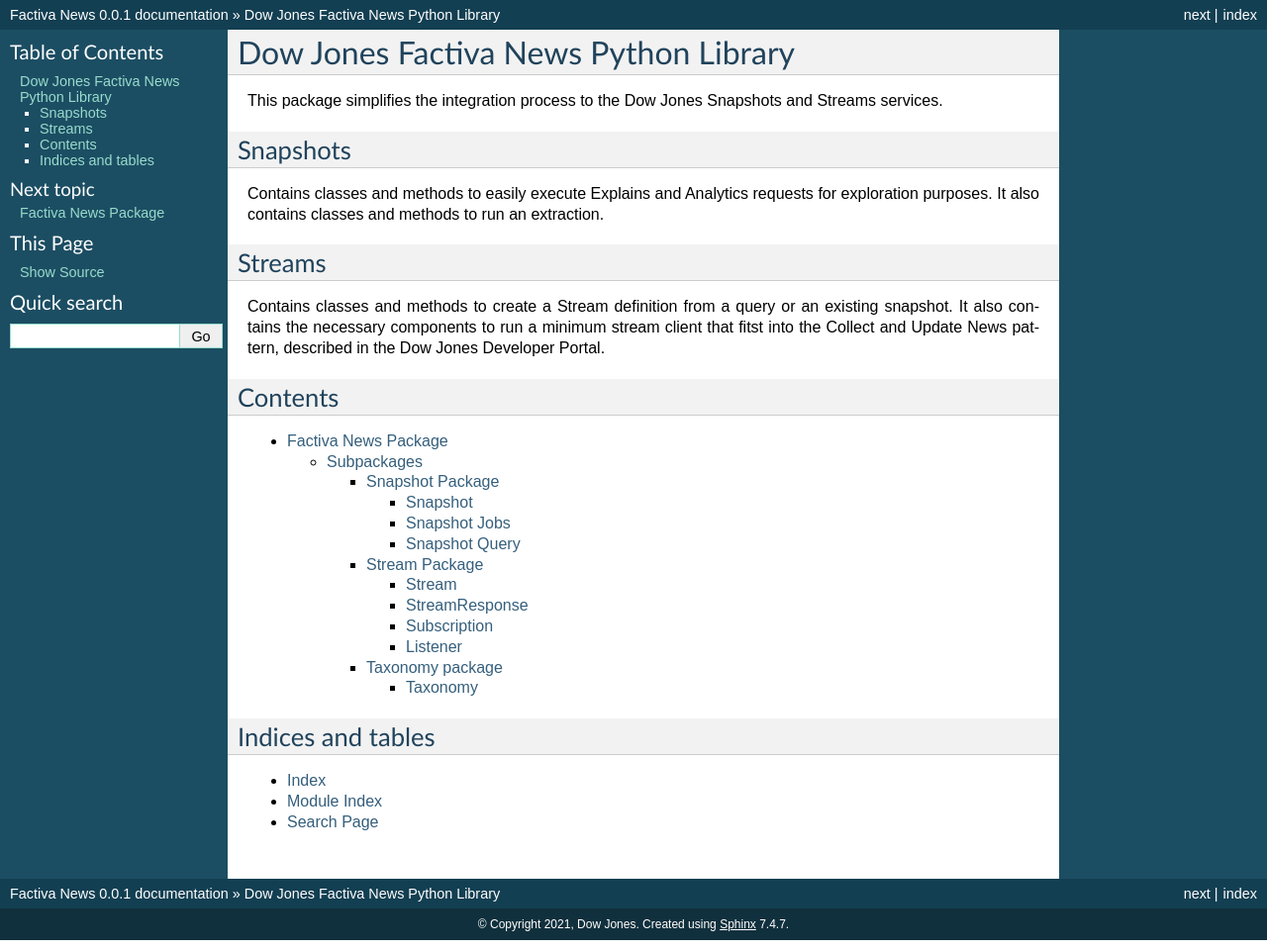
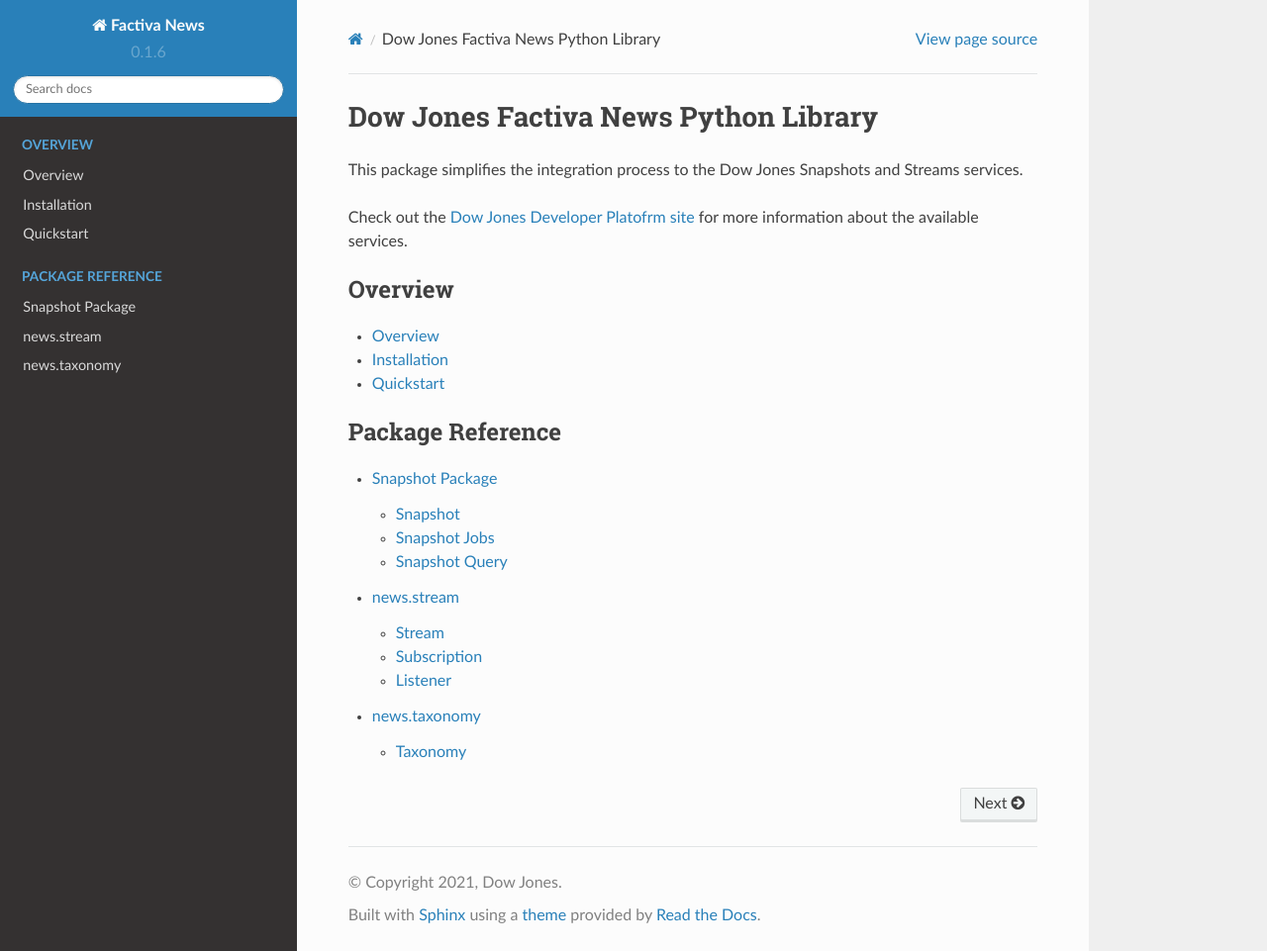
Before and after one commit to dowjones/factiva-news-python, a Sphinx documentation site: the page built from docs/source/index.rst, in a window 1280 px wide and 961 px high. Shown: the whole window at 99% size. Built offline with Sphinx 7.4.7 and the Read the Docs theme 2.0.0, drawn with Linux system fonts in a browser that asks for light colours.

Commit message:
Updated full documentation structure.

```diff
--- a/docs/source/conf.py
+++ b/docs/source/conf.py
@@ -12,9 +12,10 @@
 #
 import os
 import sys
+from factiva.news.__version__ import __version__
 sys.path.insert(0, os.path.abspath('../../src'))
 sys.path.insert(0, os.path.abspath('../../src/factiva'))
-
+sys.path.insert(0, os.path.abspath('../../src/factiva/core'))
 
 # -- Project information -----------------------------------------------------
 
@@ -23,7 +24,8 @@
 author = 'Dow Jones'
 
 # The full version, including alpha/beta/rc tags
-release = '0.0.1'
+release = __version__
+version = __version__
 
 
 # -- General configuration ---------------------------------------------------
@@ -43,13 +45,15 @@
 # This pattern also affects html_static_path and html_extra_path.
 exclude_patterns = []
 
+# Master Doc name
+master_doc = 'index'
 
 # -- Options for HTML output -------------------------------------------------
 
 # The theme to use for HTML and HTML Help pages.  See the documentation for
 # a list of builtin themes.
 #
-html_theme = 'default'
+html_theme = 'sphinx_rtd_theme'
 
 # Add any paths that contain custom static files (such as style sheets) here,
 # relative to this directory. They are copied after the builtin static files,
--- a/docs/source/index.rst
+++ b/docs/source/index.rst
@@ -3,27 +3,22 @@
 
 This package simplifies the integration process to the Dow Jones Snapshots and Streams services.
 
-Snapshots
-=========
-Contains classes and methods to easily execute Explains and Analytics requests for exploration purposes. It also contains classes and methods to run an extraction.
-
-
-Streams
-=======
-Contains classes and methods to create a Stream definition from a query or an existing snapshot. It also contains the necessary components to run a minimum stream client that fitst into the Collect and Update News pattern, described in the Dow Jones Developer Portal.
-
-Contents
-========
+Check out the `Dow Jones Developer Platofrm site <https://developer.dowjones.com>`_ for more information about the available services.
 
 .. toctree::
-   :maxdepth: 4
+   :maxdepth: 2
+   :caption: Overview
+   :glob:
 
-   news
+   overview/index
+   overview/installation
+   overview/quickstart
 
+.. toctree::
+   :maxdepth: 2
+   :caption: Package Reference
+   :glob:
 
-Indices and tables
-==================
-
-* :ref:`genindex`
-* :ref:`modindex`
-* :ref:`search`
+   factiva.news/snapshot
+   factiva.news/stream
+   factiva.news/taxonomy
--- /dev/null
+++ b/docs/source/overview/index.rst
@@ -0,0 +1,4 @@
+Overview
+========
+
+Factiva News is a package that provides utilities to ease the integration to Factiva Analytics APIs which is part of the Dow Jones Developer Platform. This packages aims to ease news data operations like estimations, extractions and real-time consumption.
```
Also changed, not shown: README.rst (+4 -4 lines), docs/source/factiva.news/snapshot.rst (renamed from docs/source/news.snapshot.rst, +9 -9 lines), docs/source/factiva.news/stream.rst (added, +26 -0 lines), docs/source/factiva.news/taxonomy.rst (added, +10 -0 lines), docs/source/news.rst (deleted, +0 -12 lines), docs/source/news.stream.rst (deleted, +0 -34 lines), docs/source/news.taxonomy.rst (deleted, +0 -10 lines), docs/source/overview/installation.rst (added, +10 -0 lines), docs/source/overview/quickstart.rst (added, +14 -0 lines).
